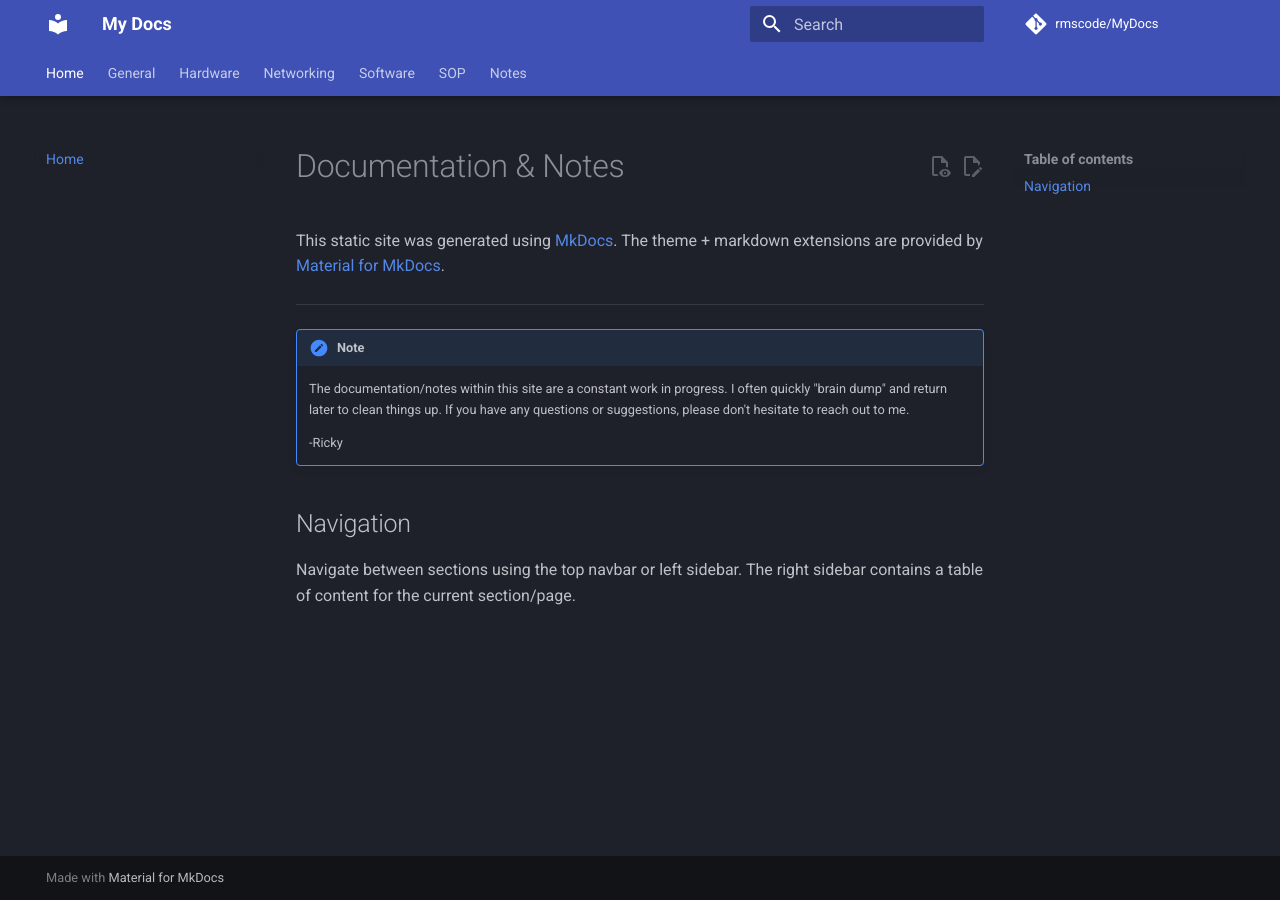
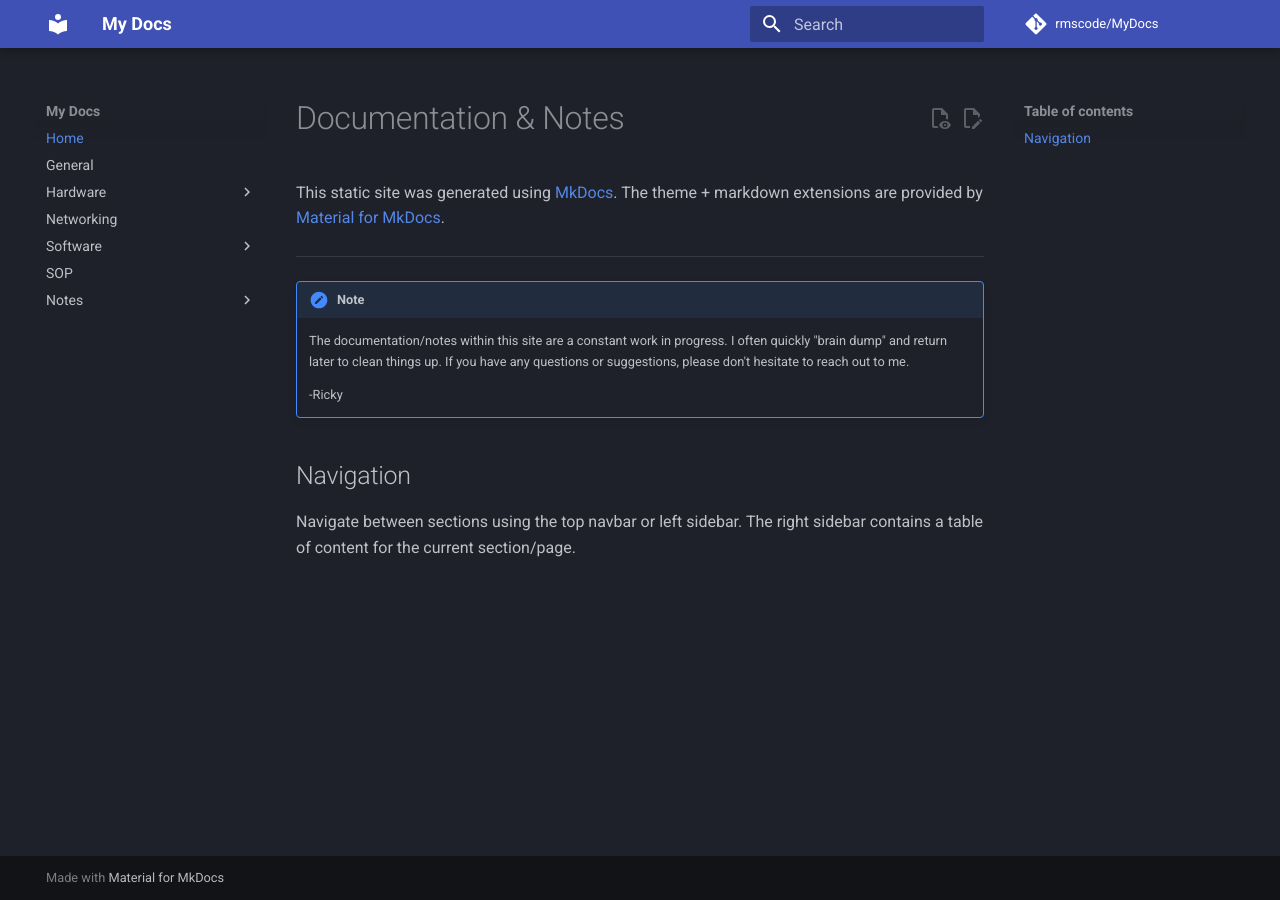
Before and after one commit to rmscode/binary-garden, an MkDocs documentation site: the page built from docs/index.md, in a window 1280 px wide. Built offline with MkDocs 1.6.1 and Material for MkDocs 9.7.7, drawn with Linux system fonts in a browser that asks for light colours; comment, search, counter and statistics services are not loaded.

Commit message:
Update mkdocs.yml

```diff
--- a/mkdocs.yml
+++ b/mkdocs.yml
@@ -21,14 +21,12 @@ theme:
     - content.action.edit
     - content.action.view
     - navigation.tracking
-    - navigation.tabs
-    - navigation.tabs.sticky
+    #- navigation.tabs
+    #- navigation.tabs.sticky
     - navigation.path
     - navigation.top
     # - navigation.prune
     - navigation.indexes
-    - navigation.instant
-    - navigation.instant.progress
     - search.suggest
     - search.highlight
     - search.share
```
